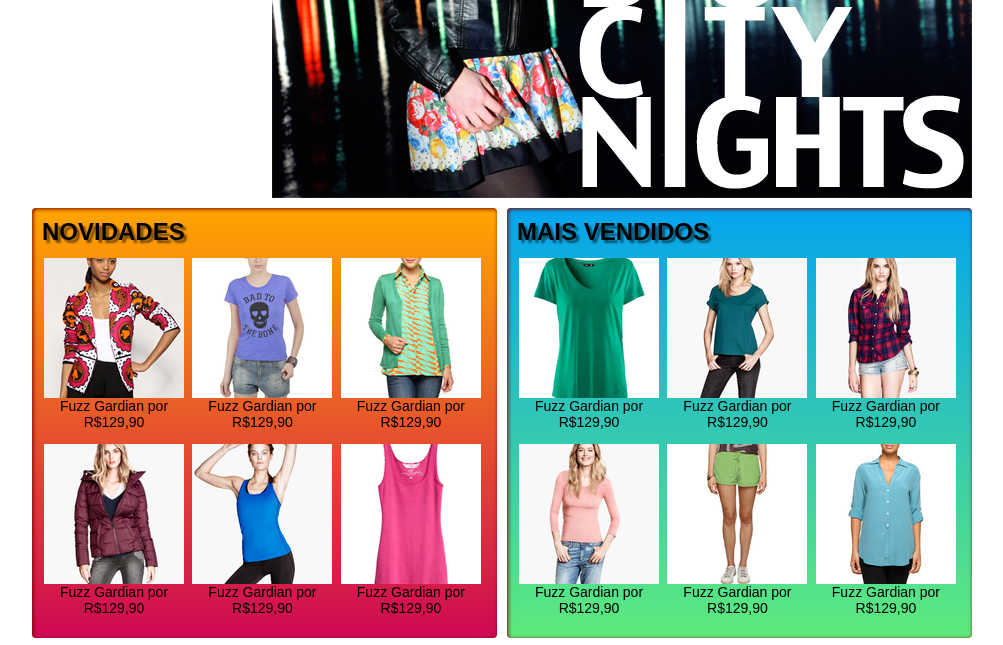
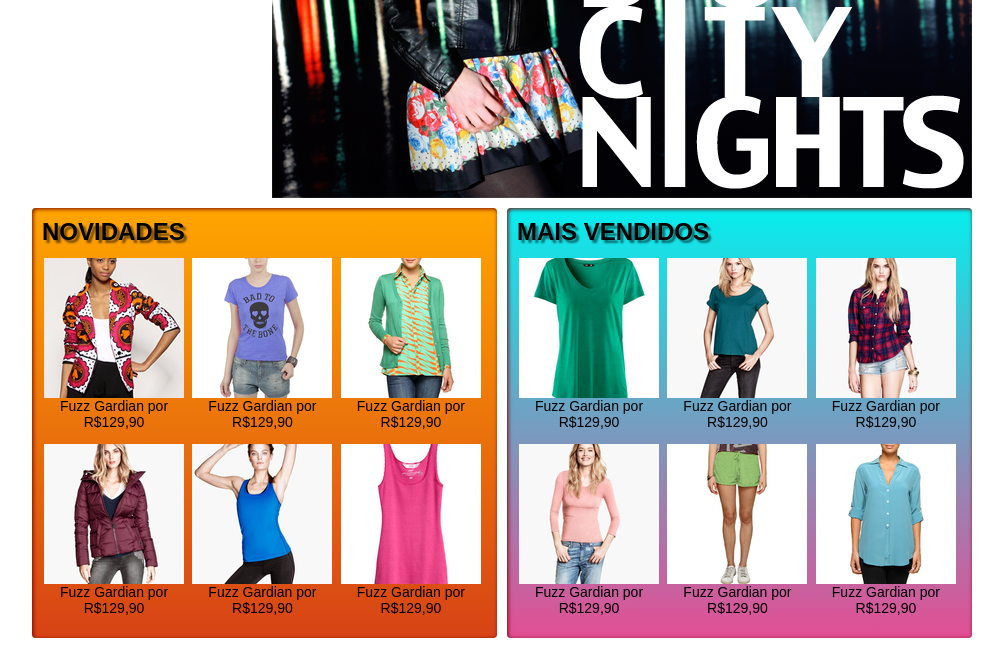
Before and after one commit to antedigmon/labs_front, a plain HTML site: page index.html in a window 1280 px wide. Shown: the part 413-1058 px from the top of the page, without its empty margins (138-1141 px from the left). Drawn offline with Linux system fonts and the light colour scheme.

Commit message:
just a little test, i prefered that way better

```diff
--- a/css/style.css
+++ b/css/style.css
@@ -14,9 +14,9 @@ margin-botton: 5px;
 --cor-painel-novidades:#ffa500;
 --cor-painel-shadow:#999;
 --cor-painel-titulo: rgba(0, 0, 0, 0.5);
---cor-painel-novidades-grad: #cf0854;
---cor-panel-mais-vendidos: #05a4ee;
---cor-panel-mais-vendidos-grad: #0cdf39a9;
+--cor-painel-novidades-grad: #d43606ef;
+--cor-panel-mais-vendidos: #05eeee;
+--cor-panel-mais-vendidos-grad: #d80b6bb9;
 }
 .sacola {
 background: url(../img/sacola.png) no-repeat top right;
@@ -206,7 +206,7 @@ margin-left: 25px;
 }
 
 .menu-opcoes a:active{
-    color: red;
+    color: rgb(111, 0, 255);
 }
 
 .menu-departamentos li ul {
```
